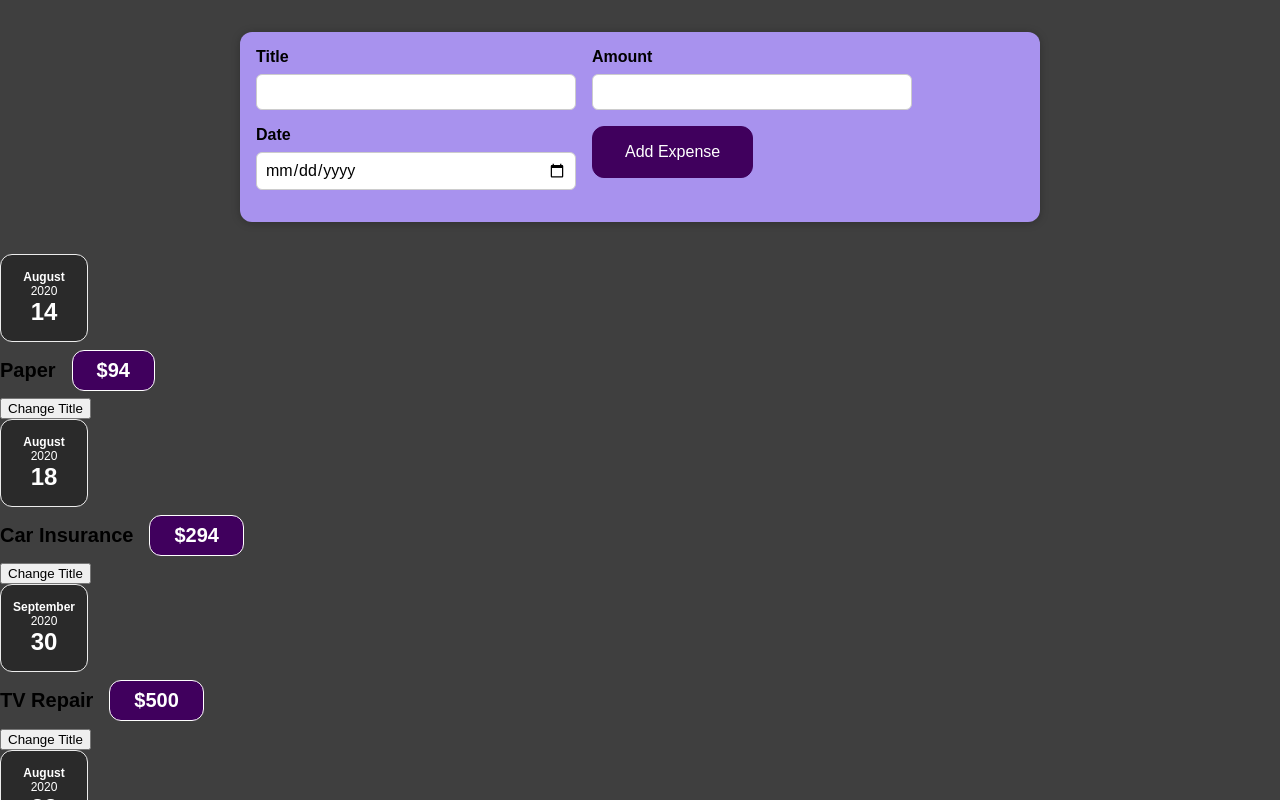
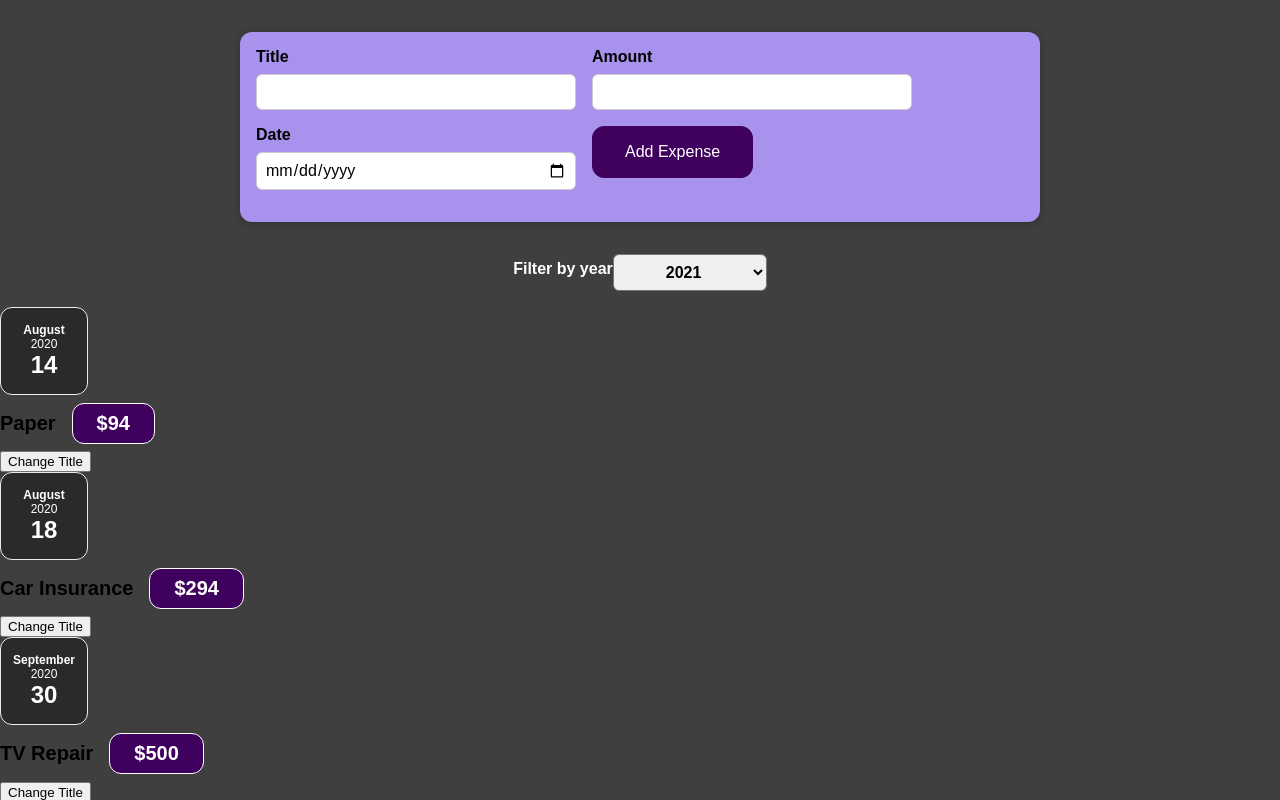
Before and after one commit to nyadav04/ReactJS_Trainig_Module, a React (Create React App) app in the folder React/react_course/: page / in a window 1280 px wide. Shown: the top 800 px of the page. Built offline with nearby package versions, Linux system fonts and the light colour scheme.

Commit message:
lifting the state up, expensefilyter added

```diff
--- a/React/react_course/src/App.js
+++ b/React/react_course/src/App.js
@@ -3,7 +3,7 @@
 import Expenses from "./components/Expenses/Expenses";
 
 
-function App() {
+const App = () => {
 
   const expenses = [
     {
@@ -33,9 +33,14 @@
 
 ];
 
+const addExpenseHandler = expense => {
+  console.log('In app.js')
+  console.log(expense)
+}
+
   return (
     <div>
-      <NewExpense />
+      <NewExpense onAddExpense={addExpenseHandler}/>
       <Expenses items={expenses} />
     </div>
   );
--- /dev/null
+++ b/React/react_course/src/components/Expenses/ExpenseFilter.css
@@ -0,0 +1,24 @@
+.expenses-filter{
+    color: white;
+    padding: 0 1rem;
+}
+
+.expenses-filter_control{
+    display: flex;
+    width: 100%;
+    align-items: center;
+    justify-content: center;
+    margin: 1rem 0;
+}
+
+.expenses-filter label {
+    margin-bottom: 0.5rem;
+    font-weight: bold;
+}
+
+.expenses-filter select {
+    font:  inherit;
+    padding: 0.5rem 3rem;
+    font-weight: bold;
+    border-radius: 6px;
+}
--- /dev/null
+++ b/React/react_course/src/components/Expenses/ExpenseFilter.js
@@ -0,0 +1,25 @@
+import React from "react";
+
+import './ExpenseFilter.css';
+
+const ExpenseFilter = (props) => {
+    const dropDoenChangeHandler = (event) => {
+        props.onChangeFilter(event.target.value)
+    }
+
+    return(
+        <div className='expenses-filter'>
+            <div className='expenses-filter_control'>
+                <label>Filter by year</label>
+                <select value={props.selected} onChange={dropDoenChangeHandler}>
+                    <option value='2022'>2022</option>
+                    <option value='2021'>2021</option>
+                    <option value='2020'>2020</option>
+                    <option value='2019'>2019</option>
+                </select>
+            </div>
+        </div>
+    )
+}
+
+export default ExpenseFilter;
--- a/React/react_course/src/components/Expenses/Expenses.js
+++ b/React/react_course/src/components/Expenses/Expenses.js
@@ -1,10 +1,21 @@
+import React, {useState} from "react";
+
 import ExpenseItem from "./ExpenseItem";
 import './Expenses.css';
 import Card from "../UI/Card";
+import ExpenseFilter from "./ExpenseFilter";
 
-function Expenses(props) {
+const Expenses = (props) => {
+    const [filteredYear, setFilteredYear] = useState('2021');
+
+    const filterChangeHandler = selectedYear => {
+        setFilteredYear(selectedYear)
+    }
+
     return(
+        <div>
             <Card className="expenses">
+                <ExpenseFilter selected={filteredYear} onChangeFilter={filterChangeHandler} />
                 <ExpenseItem
                     title={props.items[0].title}
                     amount={props.items[0].amount}
@@ -26,6 +37,8 @@
                     date={props.items[3].date}>
                 </ExpenseItem>
             </Card>
+        </div>
+
 
     )
 }
--- a/React/react_course/src/components/NewExpense/ExpenseForm.js
+++ b/React/react_course/src/components/NewExpense/ExpenseForm.js
@@ -2,7 +2,7 @@
 
 import './ExpenseForm.css';
 
-const ExpenseForm = () => {
+const ExpenseForm = (props) => {
     const [enteredTitle, setEnteredTitle] = useState('');
     const [enteredAmount, setEnteredAmount] = useState('');
     const [enteredDate, setEnteredDate] = useState('');
@@ -50,6 +50,7 @@
             date: new Date(enteredDate)
         }
         console.log(expenseData);
+        props.onSaveExpenseData(expenseData)
         setEnteredTitle('');
         setEnteredAmount('');
         setEnteredDate('');
--- a/React/react_course/src/components/NewExpense/NewExpense.js
+++ b/React/react_course/src/components/NewExpense/NewExpense.js
@@ -3,10 +3,18 @@
 import ExpenseForm from "./ExpenseForm";
 import './NewExpense.css';
 
-const NewExpense = () => {
+const NewExpense = (props) => {
+
+    const saveExpenseDataHandler = (enteredExpenseData) => {
+        const expenseData = {
+            ...enteredExpenseData,
+            id: Math.random().toString()
+        }
+        props.onAddExpense(expenseData)
+    }
     return (
         <div className='new-expense'>
-            <ExpenseForm />
+            <ExpenseForm onSaveExpenseData={saveExpenseDataHandler}/>
         </div>
     )
 }
```
Lines whose indentation alone changed are shown as unchanged.
